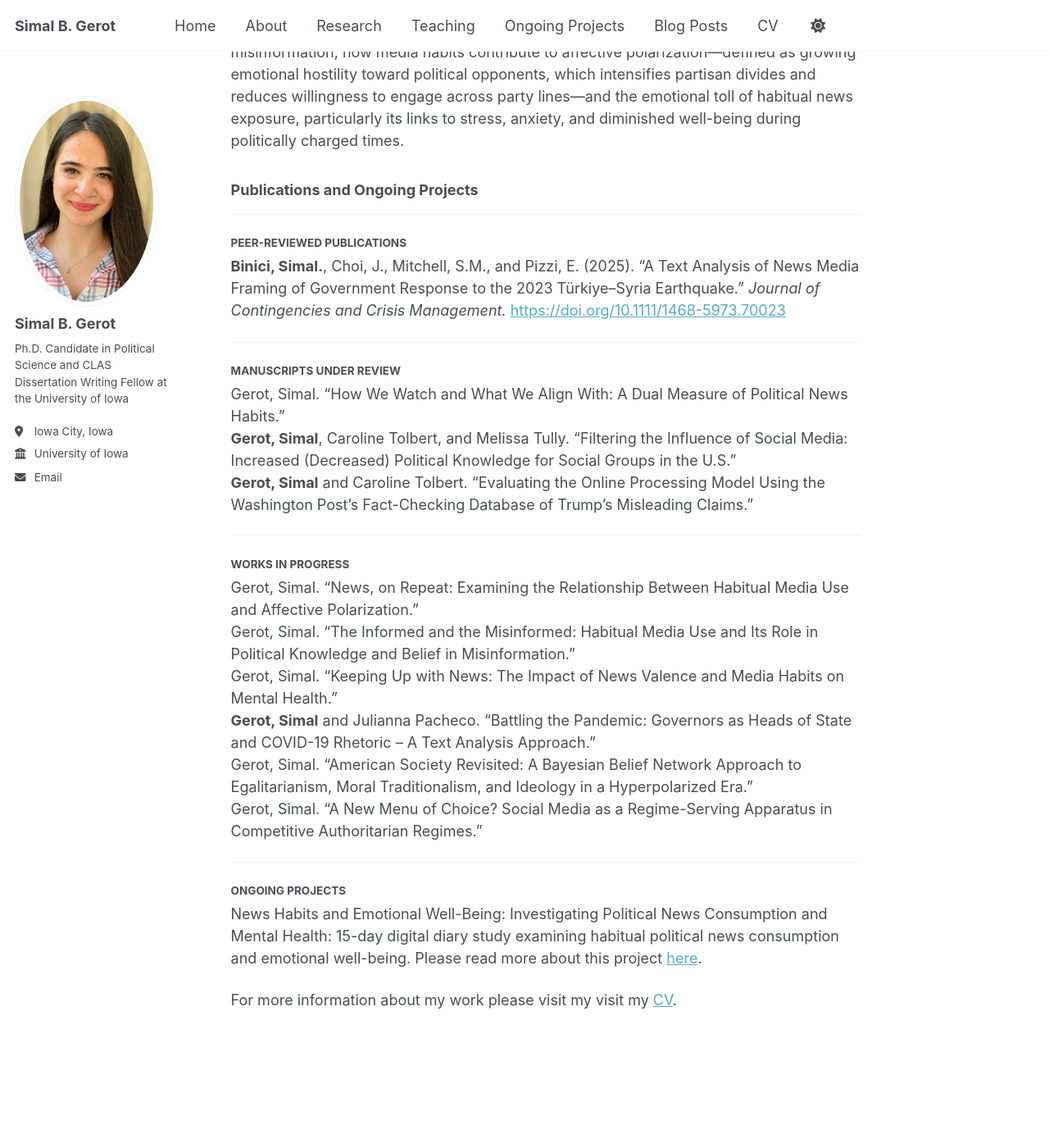
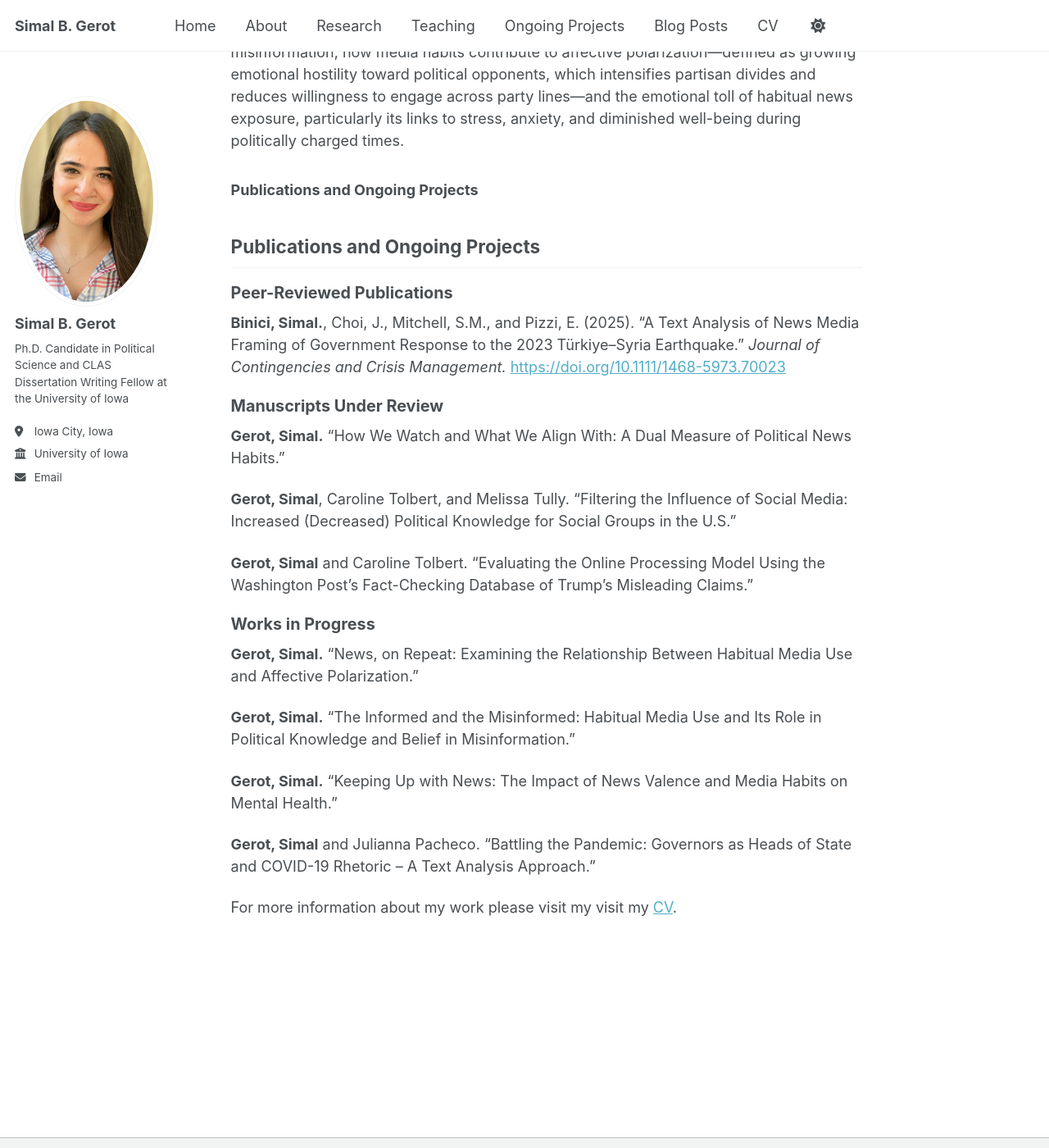
Before and after one commit to sbgerot/sbgerot.github.io, a Jekyll site: the page built from _pages/publications.md, in a window 1280 px wide and 1400 px high, scrolled down 590 px. Shown: the whole window at 82% size. Built offline with Jekyll 4.4.1, drawn with Linux system fonts in a browser that asks for light colours.

Commit message:
Update publications.md

```diff
--- a/_pages/publications.md
+++ b/_pages/publications.md
@@ -15,41 +15,40 @@ My dissertation, _The Power of Routine: How News Consumption Habits Shape Politi
 
 ### Publications and Ongoing Projects
 
----
+<div class="publications-section">
 
-#### PEER-REVIEWED PUBLICATIONS
+  <h2>Publications and Ongoing Projects</h2>
 
+  <h3>Peer-Reviewed Publications</h3>
+  <p class="citation">
+    <strong>Binici, Simal.</strong>, Choi, J., Mitchell, S.M., and Pizzi, E. (2025). “A Text Analysis of News Media Framing of Government Response to the 2023 Türkiye–Syria Earthquake.” <em>Journal of Contingencies and Crisis Management.</em> <a href="https://doi.org/10.1111/1468-5973.70023">https://doi.org/10.1111/1468-5973.70023</a>
+  </p>
 
-**Binici, Simal.**, Choi, J., Mitchell, S.M., and Pizzi, E. (2025). “A Text Analysis of News Media Framing of Government Response to the 2023 Türkiye–Syria Earthquake.” *Journal of Contingencies and Crisis Management.* [https://doi.org/10.1111/1468-5973.70023](https://doi.org/10.1111/1468-5973.70023)
+  <h3>Manuscripts Under Review</h3>
+  <p class="citation"><strong>Gerot, Simal.</strong> “How We Watch and What We Align With: A Dual Measure of Political News Habits.”</p>
+  <p class="citation"><strong>Gerot, Simal</strong>, Caroline Tolbert, and Melissa Tully. “Filtering the Influence of Social Media: Increased (Decreased) Political Knowledge for Social Groups in the U.S.”</p>
+  <p class="citation"><strong>Gerot, Simal</strong> and Caroline Tolbert. “Evaluating the Online Processing Model Using the Washington Post’s Fact-Checking Database of Trump’s Misleading Claims.”</p>
 
+  <h3>Works in Progress</h3>
+  <p class="citation"><strong>Gerot, Simal.</strong> “News, on Repeat: Examining the Relationship Between Habitual Media Use and Affective Polarization.”</p>
+  <p class="citation"><strong>Gerot, Simal.</strong> “The Informed and the Misinformed: Habitual Media Use and Its Role in Political Knowledge and Belief in Misinformation.”</p>
+  <p class="citation"><strong>Gerot, Simal.</strong> “Keeping Up with News: The Impact of News Valence and Media Habits on Mental Health.”</p>
+  <p class="citation"><strong>Gerot, Simal</strong> and Julianna Pacheco. “Battling the Pandemic: Governors as Heads of State and COVID-19 Rhetoric – A Text Analysis Approach.”</p>
 
----
+</div>
 
-#### MANUSCRIPTS UNDER REVIEW
+<style>
+  .publications-section h3 {
+    font-size: 1.1em; /* Match citation size */
+    margin-top: 1em;
+    font-weight: bold;
+  }
 
-
-
-Gerot, Simal. “How We Watch and What We Align With: A Dual Measure of Political News Habits.”
-**Gerot, Simal**, Caroline Tolbert, and Melissa Tully. “Filtering the Influence of Social Media: Increased (Decreased) Political Knowledge for Social Groups in the U.S.”
-**Gerot, Simal** and Caroline Tolbert. “Evaluating the Online Processing Model Using the Washington Post’s Fact-Checking Database of Trump’s Misleading Claims.”
-
----
-
-#### WORKS IN PROGRESS
-
-Gerot, Simal. “News, on Repeat: Examining the Relationship Between Habitual Media Use and Affective Polarization.”
-Gerot, Simal. “The Informed and the Misinformed: Habitual Media Use and Its Role in Political Knowledge and Belief in Misinformation.”
-Gerot, Simal. “Keeping Up with News: The Impact of News Valence and Media Habits on Mental Health.”
-**Gerot, Simal** and Julianna Pacheco. “Battling the Pandemic: Governors as Heads of State and COVID-19 Rhetoric – A Text Analysis Approach.”
-Gerot, Simal. “American Society Revisited: A Bayesian Belief Network Approach to Egalitarianism, Moral Traditionalism, and Ideology in a Hyperpolarized Era.”
-Gerot, Simal. “A New Menu of Choice? Social Media as a Regime-Serving Apparatus in Competitive Authoritarian Regimes.”
-
----
-
-#### ONGOING PROJECTS
-
-News Habits and Emotional Well-Being: Investigating Political News Consumption and Mental Health:
-15-day digital diary study examining habitual political news consumption and emotional well-being. Please read more about this project [here](https://sbgerot.github.io/portfolio/).
-
+  .citation {
+    font-size: 1.1em; /* Same size as headers */
+    margin-bottom: 1em; /* Space between entries */
+    line-height: 1.5em;
+  }
+</style>
 
 For more information about my work please visit my visit my [CV](/cv/).
```
